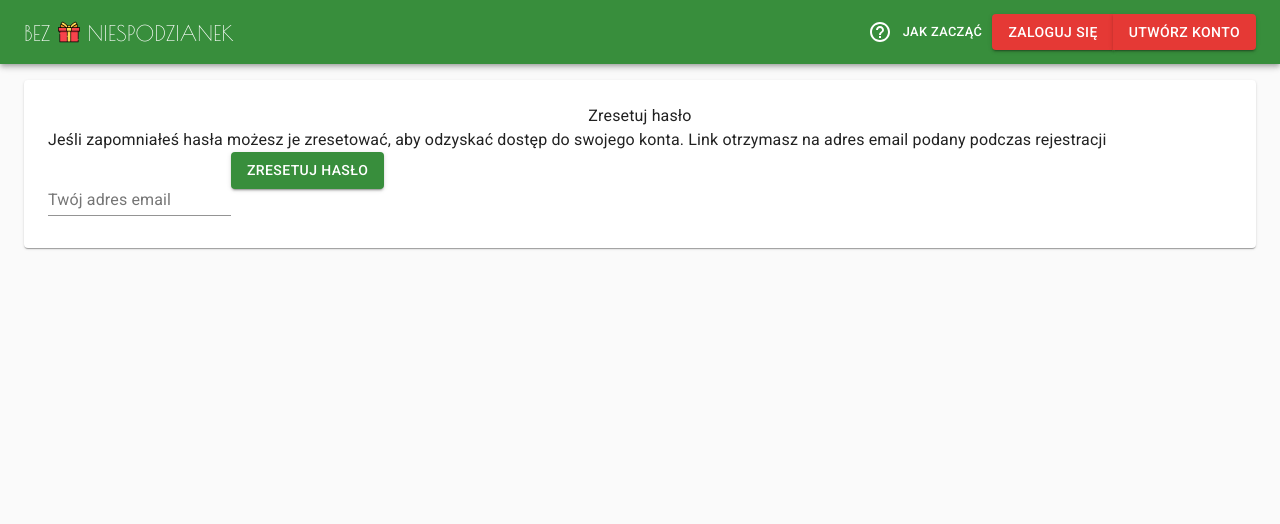
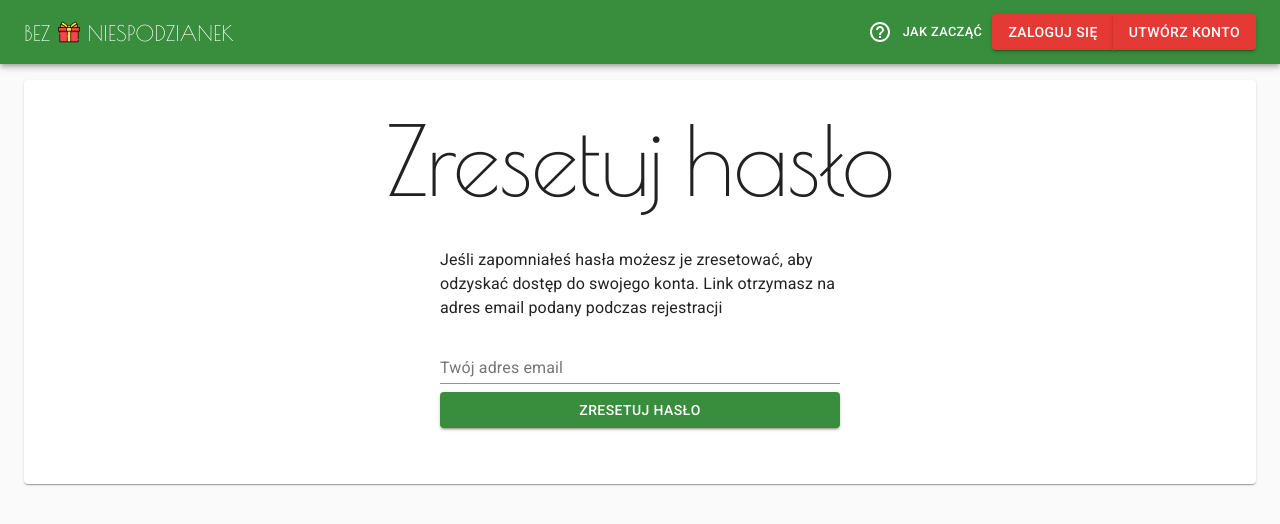
Before and after one commit to Bruinen90/gifts-front, a React (Create React App) app: page /zresetuj-haslo in a window 1280 px wide. Shown: the top 524 px of the page. Built offline with nearby package versions, Linux system fonts and the light colour scheme.

Commit message:
Reset password page and link added

```diff
--- a/src/App.tsx
+++ b/src/App.tsx
@@ -22,7 +22,8 @@ import { ShoppingList } from "./pages/ShoppingList/ShoppingList";
 import { ErrorPrompt } from "./components/ErrorPrompt/ErrorPrompt";
 import { ResetPassword } from "./pages/ResetPassword/ResetPassword";
 
-axios.defaults.baseURL = "http://bez-niespodzianek.herokuapp.com/";
+axios.defaults.baseURL = "http://localhost:8080";
+// axios.defaults.baseURL = "http://bez-niespodzianek.herokuapp.com/";
 
 const App = () => {
     const dispatch = useDispatch();
--- a/src/pages/Login/Login.tsx
+++ b/src/pages/Login/Login.tsx
@@ -1,5 +1,5 @@
-import React, { useState, useEffect } from 'react';
-import { useHistory } from 'react-router-dom';
+import React, { useState, useEffect } from "react";
+import { useHistory, Link } from "react-router-dom";
 import {
     Typography,
     TextField,
@@ -11,18 +11,18 @@ import {
     Button,
     Box,
     FormHelperText,
-} from '@material-ui/core';
+} from "@material-ui/core";
 
 // Redux
-import { useDispatch, useSelector } from 'react-redux';
-import { State } from '../../types/State';
+import { useDispatch, useSelector } from "react-redux";
+import { State } from "../../types/State";
 
 // Icons
-import { Visibility, VisibilityOff } from '@material-ui/icons';
+import { Visibility, VisibilityOff } from "@material-ui/icons";
 
 //Styles
-import * as Styled from './stylesLogin';
-import PageWrapper from '../../components/PageWrapper/PageWrapper';
+import * as Styled from "./stylesLogin";
+import PageWrapper from "../../components/PageWrapper/PageWrapper";
 
 interface FormFields {
     user: string;
@@ -38,8 +38,8 @@ const Login = () => {
     ]);
 
     const [formData, setFormData] = useState<FormFields>({
-		user: '',
-		password: '',
+        user: "",
+        password: "",
     });
     const [passwordVisible, setPasswordVisible] = useState(false);
 
@@ -56,14 +56,14 @@ const Login = () => {
     const handleLogin = (event: React.SyntheticEvent) => {
         event.preventDefault();
         dispatch({
-			type: 'LOGIN_USER_WATCHER',
+            type: "LOGIN_USER_WATCHER",
             payload: { username: formData.user, password: formData.password },
         });
     };
 
     useEffect(() => {
         if (!errorMessage && userId) {
-			history.push('/');
+            history.push("/");
         }
     }, [errorMessage, history, userId]);
 
@@ -76,24 +76,24 @@ const Login = () => {
                 <TextField
                     label="Login/email"
                     value={formData.user}
-					onChange={handleChange('user')}
+                    onChange={handleChange("user")}
                     margin="normal"
-					error={errorMessage === 'User not found'}
+                    error={errorMessage === "User not found"}
                     helperText={
-						errorMessage === 'User not found' &&
-						'Użytkownik nie istnieje'
+                        errorMessage === "User not found" &&
+                        "Użytkownik nie istnieje"
                     }
                 />
                 <FormControl
                     margin="normal"
-					error={errorMessage === 'Invalid password'}
+                    error={errorMessage === "Invalid password"}
                 >
                     <InputLabel htmlFor="password">Hasło</InputLabel>
                     <Input
                         id="password"
-						type={passwordVisible ? 'text' : 'password'}
+                        type={passwordVisible ? "text" : "password"}
                         value={formData.password}
-						onChange={handleChange('password')}
+                        onChange={handleChange("password")}
                         endAdornment={
                             <InputAdornment position="end">
                                 <IconButton
@@ -110,7 +110,7 @@ const Login = () => {
                             </InputAdornment>
                         }
                     />
-					{errorMessage === 'Invalid password' && (
+                    {errorMessage === "Invalid password" && (
                         <FormHelperText>
                             Podane hasło jest nieprawidłowe
                         </FormHelperText>
@@ -121,6 +121,14 @@ const Login = () => {
                         Zaloguj
                     </Button>
                 </Box>
+                <Box my={4} mx="auto">
+                    <Typography align="center">
+                        <Link to="/zresetuj-haslo">Nie pamiętasz hasła?</Link>
+                        <br />
+                        Nie masz konta?{" "}
+                        <Link to="/rejestracja">Zarejestruj się</Link>
+                    </Typography>
+                </Box>
             </Styled.LoginForm>
         </PageWrapper>
     );
--- a/src/pages/ResetPassword/ResetPassword.tsx
+++ b/src/pages/ResetPassword/ResetPassword.tsx
@@ -1,5 +1,6 @@
 import React from "react";
 import { useForm } from "react-hook-form";
+import axios from "axios";
 
 // Components
 import PageWrapper from "../../components/PageWrapper/PageWrapper";
@@ -10,20 +11,40 @@ import { Typography, TextField, Button } from "@material-ui/core";
 export const ResetPassword: React.FC = () => {
     const { handleSubmit, register, errors } = useForm();
 
-    const onSubmit = (formData: any) => {
-        console.log(formData);
+    const onSubmit = async (formData: any) => {
+        const { email } = formData;
+        console.log("SENDING EMAIL TO: ", email);
+        const graphQLquery = {
+            query: `
+            mutation{sendResetPasswordEmail(email: "${email}") {success}}
+        `,
+        };
+        try {
+            const response = await axios.post("/graphql", graphQLquery);
+            console.log(response.data);
+        } catch (err) {
+            console.log(err);
+        }
     };
     return (
         <PageWrapper>
-            <Typography component="h1" align="center">
+            <Typography variant="h1" align="center">
                 Zresetuj hasło
             </Typography>
-            <Typography>
-                Jeśli zapomniałeś hasła możesz je zresetować, aby odzyskać
-                dostęp do swojego konta. Link otrzymasz na adres email podany
-                podczas rejestracji
-            </Typography>
-            <form onSubmit={handleSubmit(onSubmit)}>
+            <form
+                onSubmit={handleSubmit(onSubmit)}
+                style={{
+                    display: "flex",
+                    flexDirection: "column",
+                    maxWidth: "400px",
+                    margin: "2rem auto",
+                }}
+            >
+                <Typography>
+                    Jeśli zapomniałeś hasła możesz je zresetować, aby odzyskać
+                    dostęp do swojego konta. Link otrzymasz na adres email
+                    podany podczas rejestracji
+                </Typography>
                 <TextField
                     label="Twój adres email"
                     error={errors.hasOwnProperty("email")}
```
Lines whose indentation alone changed are shown as unchanged.
